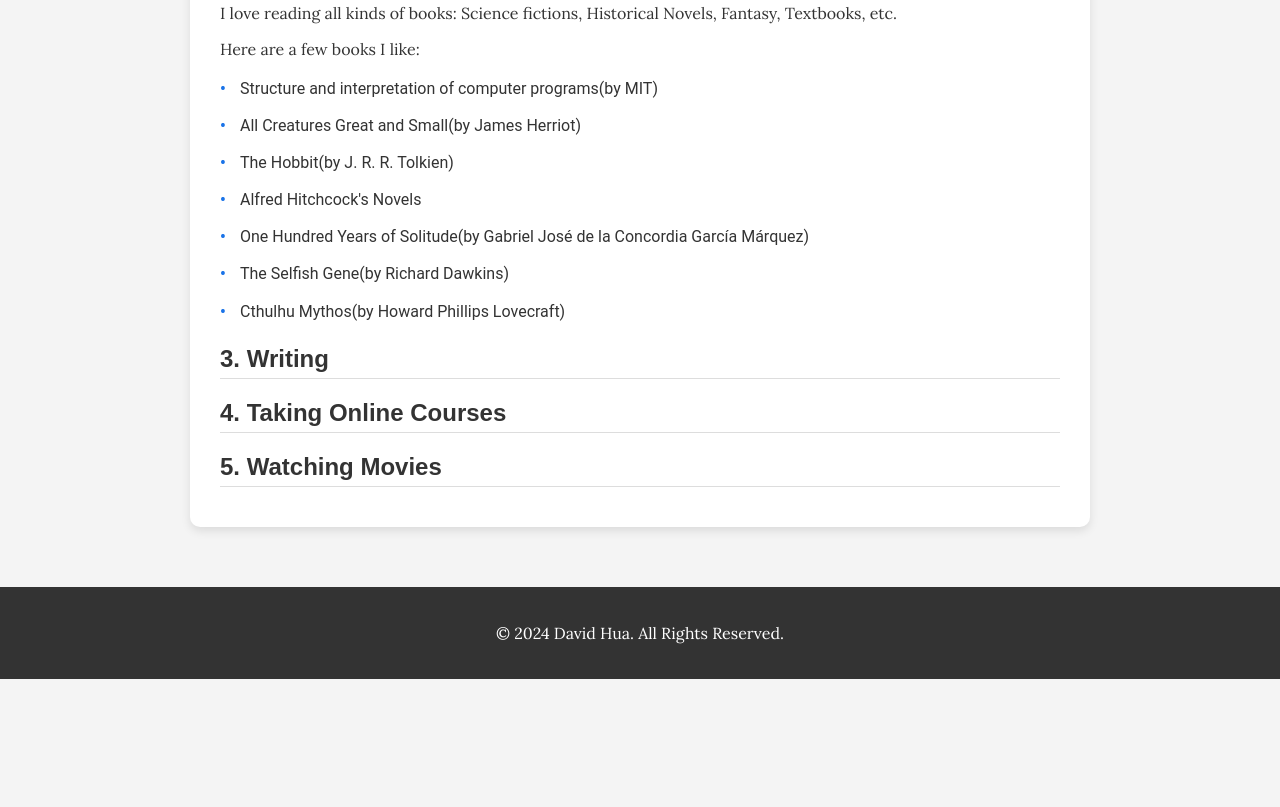
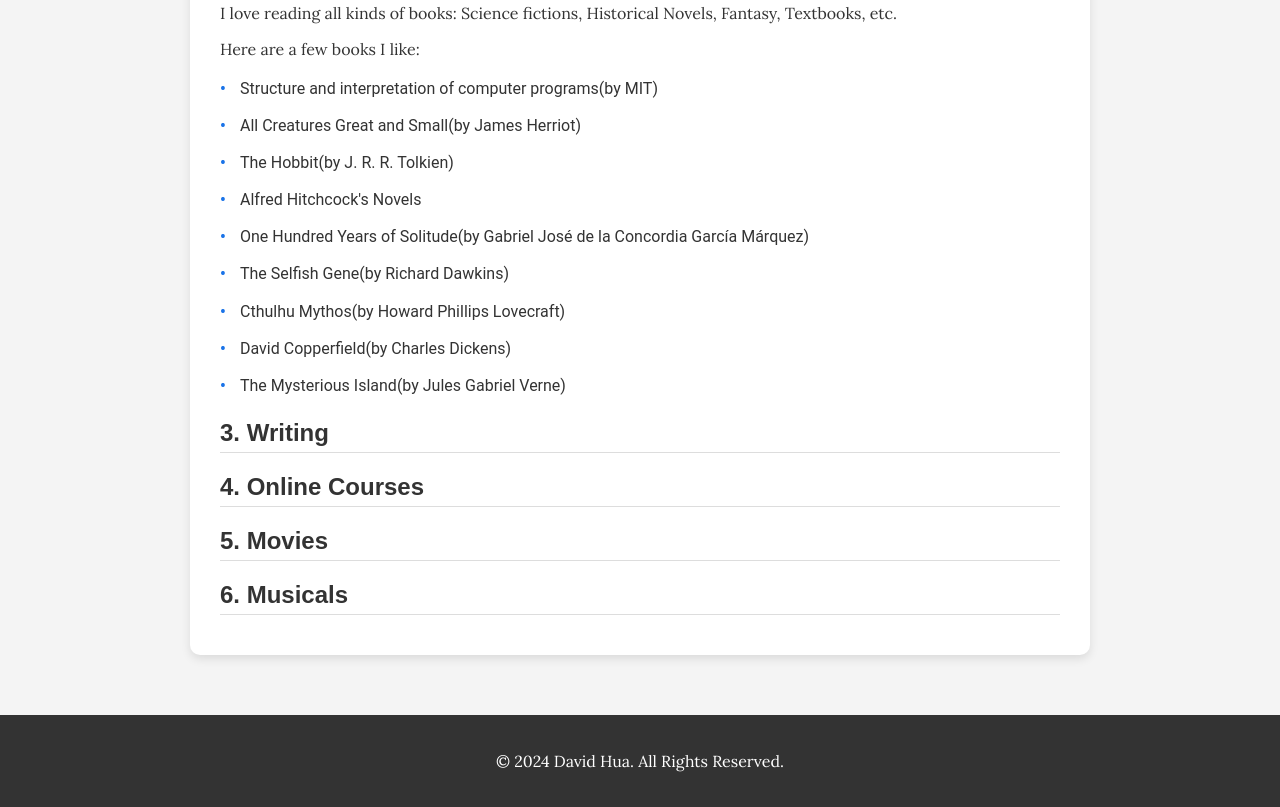
Before and after one commit to DavidHua04/davidhua04.github.io, a plain HTML site: page index.html in a window 1280 px wide. Shown: the part 2679-3486 px from the top of the page. Before the commit the page ends 3358 px from the top, so only its background shows below. Drawn offline with Linux system fonts and the light colour scheme.

Commit message:
Add musicals

```diff
--- a/index.html
+++ b/index.html
@@ -118,15 +118,20 @@
                     <li>One Hundred Years of Solitude(by Gabriel José de la Concordia García Márquez)</li>
                     <li>The Selfish Gene(by Richard Dawkins)</li>
                     <li>Cthulhu Mythos(by Howard Phillips Lovecraft)</li>
+                    <li>David Copperfield(by Charles Dickens)</li>
+                    <li>The Mysterious Island(by Jules Gabriel Verne)</li>
                 </ul>
 
             <h3>3. Writing</h3>
 
 
-            <h3>4. Taking Online Courses</h3>
+            <h3>4. Online Courses</h3>
 
 
-            <h3>5. Watching Movies</h3>
+            <h3>5. Movies</h3>
+
+
+            <h3>6. Musicals</h3>
 
         </section>
     </div>
```
